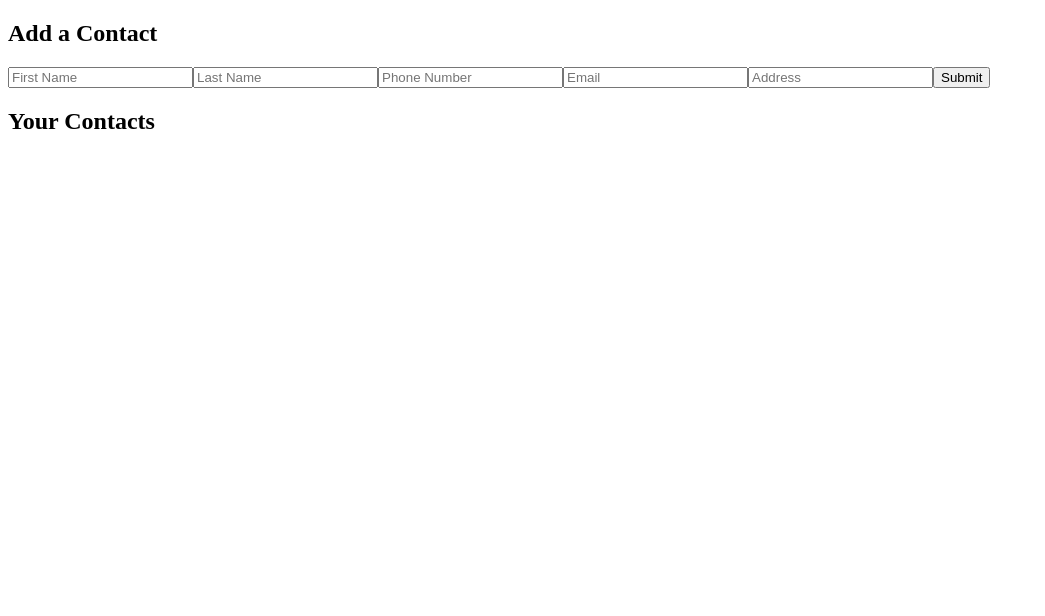
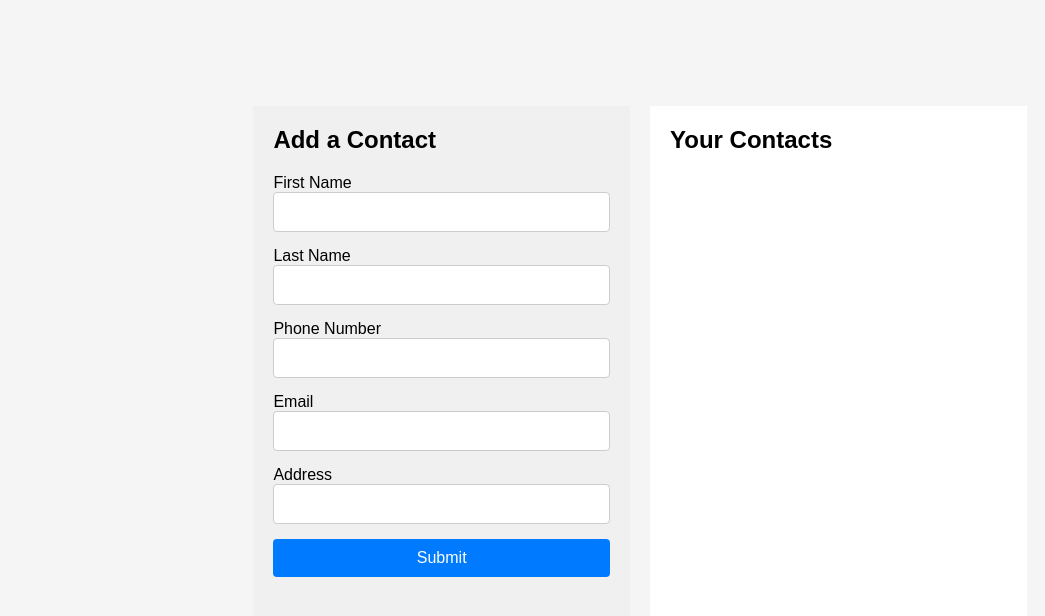
Before and after one commit to MatthewLampard/capco-atp-assessment, a React (Create React App) app: page / in a window 1280 px wide. Shown: the top 616 px of the page, without its empty margins (0-1045 px from the left). Built offline with nearby package versions, Linux system fonts and the light colour scheme.

Commit message:
Added styles to the contacts page

```diff
--- a/package.json
+++ b/package.json
@@ -7,12 +7,15 @@
     "@testing-library/react": "^13.4.0",
     "@testing-library/user-event": "^13.5.0",
     "react": "^18.2.0",
+    "react-dnd": "^16.0.1",
+    "react-dnd-html5-backend": "^16.0.1",
     "react-dom": "^18.2.0",
     "react-hook-form": "^7.47.0",
     "react-router-dom": "^6.16.0",
     "react-scripts": "5.0.1",
     "react-window": "^1.8.9",
     "redux-thunk": "^2.4.2",
+    "styled-components": "^6.0.8",
     "web-vitals": "^2.1.4"
   },
   "scripts": {
--- a/src/App.js
+++ b/src/App.js
@@ -1,6 +1,9 @@
 import { useState, useEffect } from 'react';
 import { useForm } from 'react-hook-form';
 import { Link } from 'react-router-dom';
+import styled from 'styled-components';
+import './styles.css';
+import { VariableSizeList } from 'react-window';
 
 const LOCAL_STORAGE_KEY = 'contactListApp.contacts';
 
@@ -8,6 +11,29 @@ const getContactsFromLocalStorage = () => {
   const storedContacts = localStorage.getItem(LOCAL_STORAGE_KEY);
   return storedContacts ? JSON.parse(storedContacts) : [];
 };
+
+const AppContainer = styled.div`
+  display: grid;
+  grid-template-columns: 1fr 1fr; // 2 equal columns
+  gap: 20px;
+`;
+
+const FormContainer = styled.div`
+  background: #f0f0f0;
+  padding: 20px;
+`;
+
+const ContactsContainer = styled.div`
+  background: #fff;
+  padding: 20px;
+`;
+
+const ContactListItem = styled.li`
+  list-style: none;
+  margin-bottom: 10px;
+`;
+
+const getItemSize = (index) => 150;
 
 function App() {
   const [contacts, setContacts] = useState(() => {
@@ -39,39 +65,56 @@ function App() {
   };
 
   return (
-    <>
-    <h2>Add a Contact</h2>
-      <form onSubmit={handleSubmit(onSubmit)}>
-        <input
-          placeholder='First Name'
-          {...register('firstName', { required: true })}
-        />
-        <input
-          placeholder='Last Name'
-          {...register('lastName', { required: true })}
-        />
-        <input
-          placeholder='Phone Number'
-          {...register('phone', { pattern: /\d+/ })}
-        />
-        {errors.phone && alert('Please enter a valid phone number')}
-        <input placeholder='Email' {...register('email')} />
-        <input placeholder='Address' {...register('address')} />
-        <input type='submit' />
-      </form>
-      <div>
+    <AppContainer>
+      <FormContainer>
+        <h2>Add a Contact</h2>
+        <form onSubmit={handleSubmit(onSubmit)}>
+        <div className="input-group">
+    <label htmlFor="firstName">First Name</label>
+    <input type="text" id="firstName" {...register('firstName', { required: true })} />
+  </div>
+  <div className="input-group">
+    <label htmlFor="lastName">Last Name</label>
+    <input type="text" id="lastName" {...register('lastName', { required: true })} />
+  </div>
+  <div className="input-group">
+    <label htmlFor="phone">Phone Number</label>
+    <input type="tel" id="phone" {...register('phone', { pattern: /\d+/ })} />
+  </div>
+  <div className="input-group">
+    <label htmlFor="email">Email</label>
+    <input type="email" id="email" {...register('email')} />
+  </div>
+  <div className="input-group">
+    <label htmlFor="address">Address</label>
+    <input type="text" id="address" {...register('address')} />
+  </div>
+  <input type="submit" />
+        </form>
+      </FormContainer>
+      <ContactsContainer>
         <h2>Your Contacts</h2>
-        <ul>
-          {contacts.map((contact, index) => (
-            <li key={index}>
-              {contact.firstName} {contact.lastName} {contact.phone} {contact.email} {contact.address}
+        <VariableSizeList
+          height={500} // Adjust the height as needed
+          itemCount={contacts.length}
+          itemSize={getItemSize}
+          width={'100%'}
+        >
+          {({ index, style }) => (
+            <ContactListItem style={style}>
+              <h3>Contact Information</h3>
+              <p><strong>First Name:</strong> {contacts[index].firstName}</p>
+              <p><strong>Last Name:</strong> {contacts[index].lastName}</p>
+              <p><strong>Phone Number:</strong> {contacts[index].phone}</p>
+              <p><strong>Email:</strong> {contacts[index].email}</p>
+              <p><strong>Address:</strong> {contacts[index].address}</p>
               <button onClick={() => deleteContact(index)}>Delete Contact</button>
               <Link to={`/edit/${index}`}>Edit Contact</Link>
-            </li>
-          ))}
-        </ul>
-      </div>
-    </>
+            </ContactListItem>
+          )}
+        </VariableSizeList>
+      </ContactsContainer>
+    </AppContainer>
   );
 }
 
--- /dev/null
+++ b/src/styles.css
@@ -0,0 +1,121 @@
+/* styles.css */
+
+/* Apply a global reset to remove default margin and padding */
+* {
+    margin: 0;
+    padding: 0;
+    box-sizing: border-box;
+  }
+
+  body {
+    font-family: Arial, sans-serif;
+    background-color: #f5f5f5;
+    margin: 0;
+    display: flex;
+    justify-content: center;
+    align-items: center;
+    height: 100vh;
+  }
+
+  .AppContainer {
+    display: grid;
+    grid-template-columns: 1fr 1fr;
+    gap: 20px;
+    background-color: #fff;
+    padding: 20px;
+    border-radius: 8px;
+    box-shadow: 0 0 10px rgba(0, 0, 0, 0.1);
+    width: 80%;
+    max-width: 800px;
+  }
+
+  .FormContainer {
+    background-color: #f0f0f0;
+    padding: 20px;
+    border-radius: 8px;
+  }
+
+  .ContactsContainer {
+    background-color: #fff;
+    padding: 20px;
+    border-radius: 8px;
+  }
+
+  h2 {
+    font-size: 24px;
+    margin-bottom: 20px;
+  }
+
+  input[type="text"], input[type="email"] {
+    width: 100%;
+    padding: 10px;
+    margin-bottom: 15px;
+    border: 1px solid #ccc;
+    border-radius: 4px;
+  }
+
+  input[type="submit"] {
+    background-color: #007bff;
+    color: #fff;
+    padding: 10px 20px;
+    border: none;
+    border-radius: 4px;
+    cursor: pointer;
+    font-size: 16px;
+  }
+
+  input[type="submit"]:hover {
+    background-color: #0056b3;
+  }
+
+  ul {
+    list-style: none;
+    padding: 0;
+  }
+
+  li {
+    margin-bottom: 10px;
+  }
+
+  button {
+    background-color: #dc3545;
+    color: #fff;
+    border: none;
+    border-radius: 4px;
+    padding: 5px 10px;
+    cursor: pointer;
+  }
+
+  button:hover {
+    background-color: #bb2d3b;
+  }
+
+  input[type="text"], input[type="email"], input[type="tel"], input[type="submit"] {
+    width: 100%;
+    padding: 10px;
+    margin-bottom: 15px;
+    border: 1px solid #ccc;
+    border-radius: 4px;
+    font-size: 16px;
+    background-color: #fff;
+  }
+
+  input[type="text"]:focus, input[type="email"]:focus, input[type="tel"]:focus {
+    outline: none;
+    border: 1px solid #007bff;
+  }
+
+  input[type="submit"] {
+    background-color: #007bff;
+    color: #fff;
+    border: none;
+    border-radius: 4px;
+    padding: 10px;
+    cursor: pointer;
+    font-size: 16px;
+    transition: background-color 0.3s;
+  }
+
+  input[type="submit"]:hover {
+    background-color: #0056b3;
+  }
```
Also changed, not shown: 1 other file (tests, documents, lock files or other folders).
